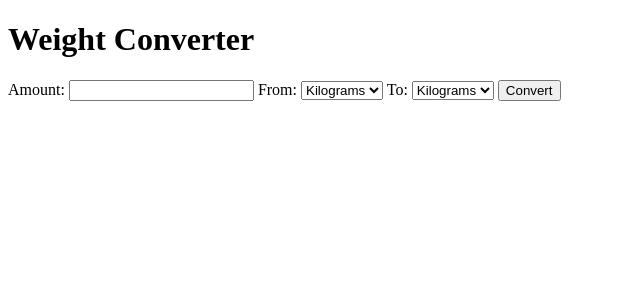
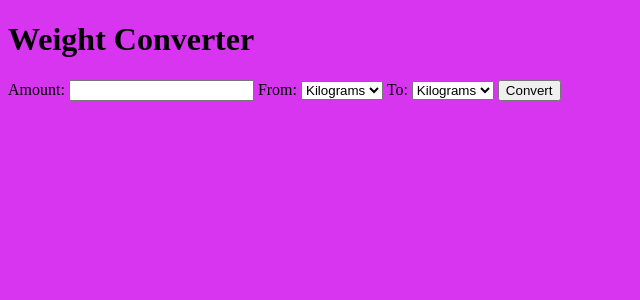
Before and after one commit to rohithgowthamg4927/weight-converter-app, a Flask app: page / in a window 1280 px wide. Shown: the top 300 px of the page, without its empty margins (0-640 px from the left). Run offline with Flask 3, Linux system fonts and the light colour scheme.

Commit message:
Update index.html

```diff
--- a/templates/index.html
+++ b/templates/index.html
@@ -5,7 +5,7 @@
     <meta name="viewport" content="width=device-width, initial-scale=1.0">
     <title>Weight Converter</title>
 </head>
-<body>
+<body style="background-color: #D735F0">
     <h1>Weight Converter</h1>
     <form method="POST">
         <label for="amount">Amount:</label>
```
